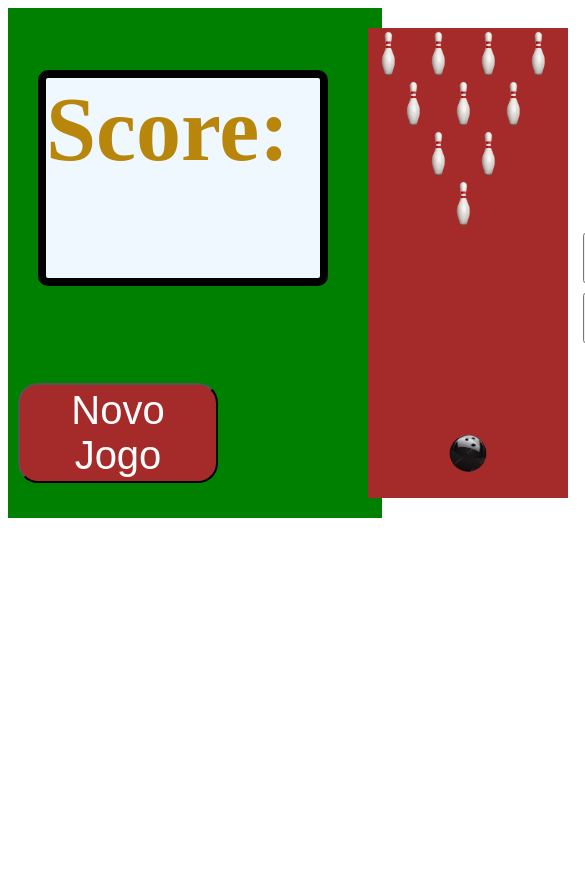
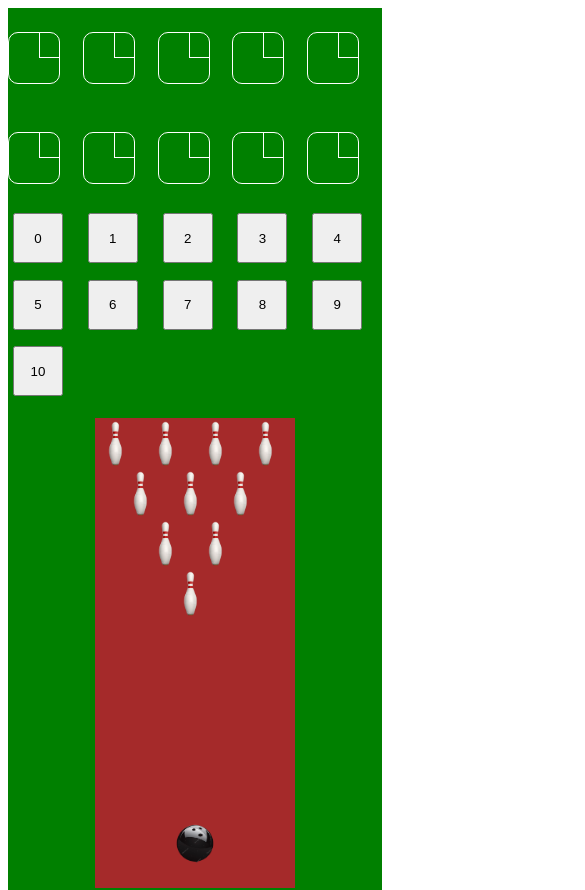
Before and after one commit to AugustoMittmann/bowling, a React (Create React App) app in the folder bowling/: page / in a window 390 px wide. Shown: the top 890 px of the page, 585 px wide, since content can reach past the window. Before the commit the page ends 844 px from the top, so only its background shows below. Built offline with nearby package versions, Linux system fonts and the light colour scheme.

Commit message:
responsivo dale

```diff
--- a/bowling/src/index.css
+++ b/bowling/src/index.css
@@ -1,8 +1,9 @@
 .container {
   display: grid;
-  height: 50px;
-  width: 520px;
   grid-template-columns: repeat(10, 1fr);
+  width: 100%;
+  height: 100%;
+  align-items: center;
 }
 
 .frame {
@@ -10,11 +11,17 @@
   width: 50px;
   height: 50px;
   border: 1px solid white;
+  border-radius: 10px;
   grid-template-columns: 1fr 20px;
   grid-template-rows: repeat(2, 50%);
   text-align: center;
   color: white;
 }
+.frame:hover {
+  transform: scale(1.1);
+  background-color: rgba(255, 255, 255, 0.1);
+}
+
 .frame_especial {
   display: grid;
   width: 50px;
@@ -45,7 +52,11 @@
 }
 
 .buttons {
-  margin-top: 50px;
+  display: grid;
+  grid-template-columns: repeat(11, 1fr);
+  margin: 0 auto;
+  width: 100%;
+  height: 100%;
 }
 
 .btn {
@@ -63,10 +74,13 @@
   background-color: brown;
   color: white;
   font-size: 40px;
+  display: grid;
+  margin: 0 auto;
 }
 
 
 .background {
+  margin: 0 auto;
   background-color: green;
   display: grid;
   grid-template-columns: 350px 220px 1fr;
@@ -74,7 +88,9 @@
   align-items: center;
   margin-bottom: 10px;
 }
+
 .quadra {
+  margin: 10px;
   height: 470px;
   width: 200px;
   background-color: brown;
@@ -119,3 +135,44 @@
   font-size: 90px;
   grid-row: 1/span 2;
 }
+
+@media (max-width: 1250px) {
+  .container {
+    display: grid;
+    grid-template-columns: repeat(5, 1fr);
+    width: 100%;
+    height: 100%;
+    align-items: center;
+  }
+  .buttons {
+    display: grid;
+    grid-template-columns: repeat(5, 1fr);
+    width: 100%;
+    height: 100%;
+  }
+}
+
+@media (max-width: 900px) {
+  .background {
+    margin: 0 auto;
+    background-color: green;
+    display: grid;
+    grid-template-columns: 350px 1fr;
+    align-items: center;
+    margin-bottom: 10px;
+  }
+}
+
+@media (max-width: 590px) {
+  .background {
+    margin: 0 auto;
+    background-color: green;
+    display: grid;
+    grid-template-columns: 1fr;
+    grid-template-rows: 200px 200px;
+    align-items: center;
+    margin-bottom: 10px;
+  }
+  .score {grid-row: 4;}
+  .quadra {grid-row: 3;}
+}
```
